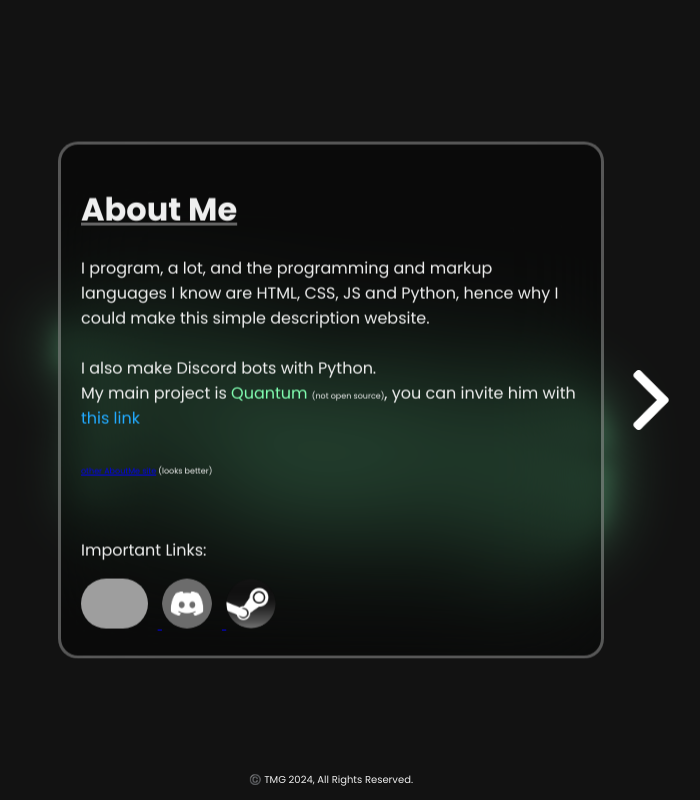
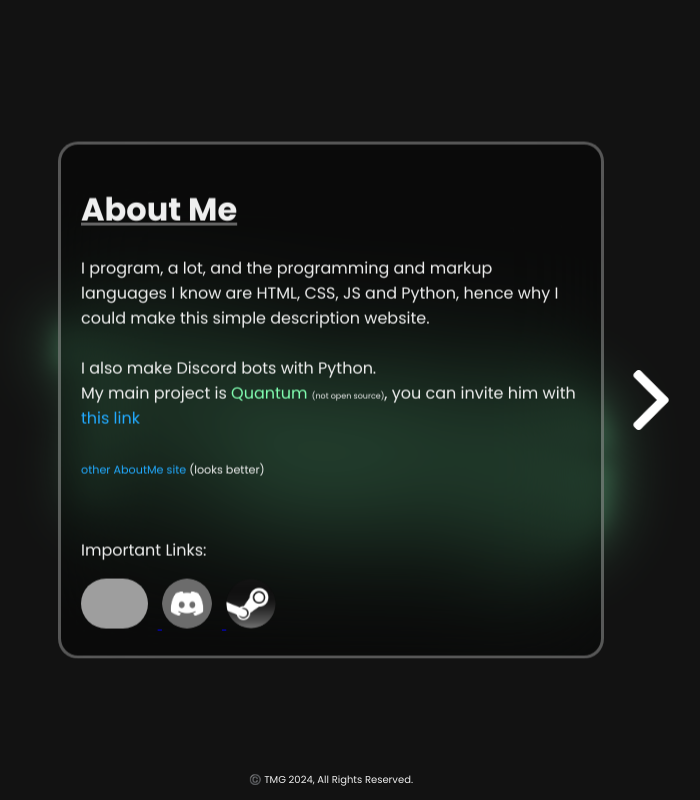
Before and after one commit to GDTMG232/about-tmg, a plain HTML site: page index.html in a window 1280 px wide. Shown: the top 800 px of the page, without its empty margins (309-1009 px from the left). Drawn offline with Linux system fonts and the light colour scheme; grey boxes are pictures that could not be loaded.

Commit message:
Update index.html

```diff
--- a/index.html
+++ b/index.html
@@ -8,6 +8,10 @@
     <link rel="preconnect" href="https://fonts.gstatic.com" crossorigin>
     <link href="https://fonts.googleapis.com/css2?family=Poppins:ital,wght@0,100;0,200;0,300;0,400;0,500;0,600;0,700;0,800;0,900;1,100;1,200;1,300;1,400;1,500;1,600;1,700;1,800;1,900&display=swap" rel="stylesheet">
     <style>
+
+        smallish {
+            font-size: 70%;
+        }
 
         #link {
             color: #29f;
@@ -180,7 +184,7 @@
                 About Me
             </h1>
             <p id="description">
-                I program, a lot, and the programming and markup languages I know are HTML, CSS, JS and Python, hence why I could make this simple description website.<br><br>I also make Discord bots with Python.<br>My main project is <a class="accent">Quantum</a> <small>(not open source)</small>, you can invite him with <a href="https://discord.com/oauth2/authorize?client_id=1196187116569366608&permissions=8&scope=bot" class="link">this link</a><br><br><small><a href="indexMD.html">other AboutMe site</a> (looks better)</small>
+                I program, a lot, and the programming and markup languages I know are HTML, CSS, JS and Python, hence why I could make this simple description website.<br><br>I also make Discord bots with Python.<br>My main project is <a class="accent">Quantum</a> <small>(not open source)</small>, you can invite him with <a href="https://discord.com/oauth2/authorize?client_id=1196187116569366608&permissions=8&scope=bot" class="link">this link</a><br><br><smallish><a href="indexMD.html" class="link">other AboutMe site</a> (looks better)</smallish>
             </p><br>
             <p>Important Links:</p>
             <div id="buttons">
```
